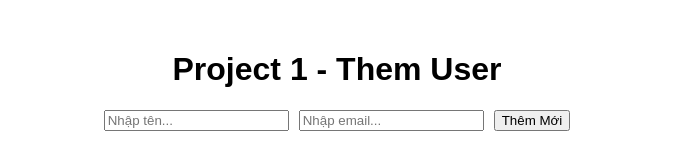
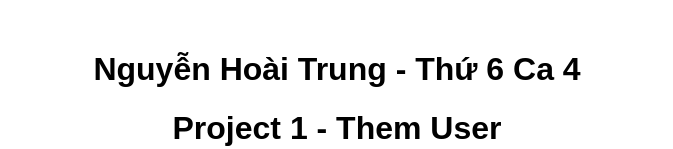
Before and after one commit to Trungnguyenhoai375/frontend-v2-final, a React (Create React App) app: page / in a window 1280 px wide. Shown: the top 149 px of the page, without its empty margins (303-976 px from the left). Built offline with nearby package versions, Linux system fonts and the light colour scheme; no server answers.

Commit message:
Them ho ten

```diff
--- a/src/App.js
+++ b/src/App.js
@@ -19,6 +19,7 @@ function App() {
 
   return (
     <div style={{ padding: '30px', textAlign: 'center', fontFamily: 'Arial' }}>
+      <h1>Nguyễn Hoài Trung - Thứ 6 Ca 4</h1>
       <h1>Project 1 - Them User</h1>
       <form onSubmit={add} style={{ marginBottom: '20px' }}>
         <input name="name" placeholder="Nhập tên..." required style={{ marginRight: '10px' }} />
```
